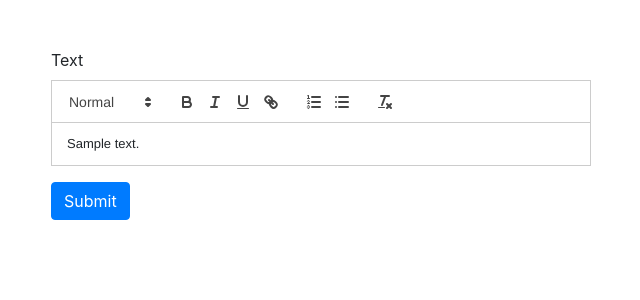
After one commit to KingsleyBell/caleb_website, a Flask app: template app/templates/about.html in a window 1280 px wide. The commit adds this page. Shown: the top 300 px of the page, without its empty margins (319-959 px from the left). Run offline with Flask 2, Linux system fonts and the light colour scheme; the template is opened without the code that fills it: most values are stand-ins (such as "Sample title", 1, 10 or a date in 2020); some libraries are stand-ins or nearby versions.

Commit message:
About editable.

```diff
--- a/app/app.py
+++ b/app/app.py
@@ -14,13 +14,18 @@ application = Flask(__name__)
 @application.route('/')
 def home():
     db_path = os.path.join(application.static_folder, 'db/db.json')
+    about_path = os.path.join(application.static_folder, 'db/about.json')
+
     db = json.loads(open(db_path, 'r').read())
     for section in db:
         for im in section['images']:
             im['offset'] = (100 - int(im['display_width'])) / 2
+
+    about = json.loads(open(about_path, 'r').read())['text']
     return render_template(
         'index.html',
-        links=db
+        links=db,
+        about=about
     )
 
 
@@ -100,11 +105,10 @@ def edit_image(section_id, image_id):
         width = request.form.get('width')
         height = request.form.get('height')
         materials = request.form.get('materials')
-        container_width = request.form.get('container_width')
         display_width = request.form.get('display_width')
         align = request.form.get('align')
 
-        db_section = [s for s in db if s['name'] == section_name][0]
+        db_section = [s for s in db if s['name'].replace('\n', ' ').replace('\r', '') == section_name][0]
         db_section['images'].append(image)
         section['images'].remove(image)
 
@@ -113,9 +117,9 @@ def edit_image(section_id, image_id):
         image["width"] = width
         image["height"] = height
         image["materials"] = materials
-        image["container_width"] = container_width
         image["display_width"] = display_width
         image["align"] = align
+        image["full_width"] = full_width
 
         with open(db_path, 'w') as db_write:
             db_write.write(json.dumps(db))
@@ -239,6 +243,22 @@ def cv():
     return application.send_static_file('pdf/CV.pdf')
 
 
+@application.route('/about/', methods=['GET', 'POST'])
+@requires_auth
+def about():
+    about_path = os.path.join(application.static_folder, 'db/about.json')
+    about_json = json.loads(open(about_path, 'r').read())
+    if request.method == 'POST':
+        about_txt = request.form.get('text')
+        about_json['text'] = about_txt
+        with open(about_path, 'w') as db_write:
+            db_write.write(json.dumps(about_json))
+
+        return redirect(url_for('sections'))
+    else:
+        return render_template('about.html', about_txt=about_json['text'])
+
+
 @application.route('/shift_section_position', methods=['POST'])
 def shift_section_position():
     section_id = request.form.get('section_id')
--- /dev/null
+++ b/app/static/js/about.js
@@ -0,0 +1,22 @@
+var quill, aboutText;
+
+function htmlDecode(input){
+  var e = document.createElement('div');
+  e.innerHTML = input;
+  return e.childNodes[0].nodeValue;
+}
+
+$(document).ready(function () {
+    quill = new Quill('#snow-container', {
+        placeholder: "test",
+        theme: "snow"
+    });
+    console.log(aboutText);
+    quill.clipboard.dangerouslyPasteHTML(htmlDecode(aboutText));
+
+    $("#about-form").on("submit", function () {
+        var myEditor = document.querySelector("#snow-container");
+        var html = myEditor.children[0].innerHTML;
+        $("#text").val(html);
+    });
+});
--- /dev/null
+++ b/app/templates/about.html
@@ -0,0 +1,47 @@
+<!DOCTYPE html>
+<html lang="en">
+<head>
+  <meta charset="UTF-8">
+  <title>EDIT ABOUT</title>
+
+  <link rel="stylesheet"
+        href="https://maxcdn.bootstrapcdn.com/bootstrap/4.0.0-beta/css/bootstrap.min.css"
+        integrity="sha384-/Y6pD6FV/Vv2HJnA6t+vslU6fwYXjCFtcEpHbNJ0lyAFsXTsjBbfaDjzALeQsN6M"
+        crossorigin="anonymous">
+
+  <!-- Include Quill stylesheets -->
+  <link rel="canonical" href="https://quilljs.com/standalone/snow/">
+  <link type="application/atom+xml" rel="alternate" href="https://quilljs.com/feed.xml" title="Quill - Your powerful rich text editor" />
+  <link rel="stylesheet" href="https://cdnjs.cloudflare.com/ajax/libs/KaTeX/0.7.1/katex.min.css" />
+  <link rel="stylesheet" href="https://cdnjs.cloudflare.com/ajax/libs/highlight.js/9.12.0/styles/monokai-sublime.min.css" />
+  <link href="https://cdn.quilljs.com/1.0.0/quill.snow.css" rel="stylesheet">
+</head>
+<body>
+<div class="container">
+  <div class="row justify-content-center mt-5">
+    <div class="col-md-6">
+      <form id="about-form" method="post" enctype="multipart/form-data">
+        <label>Text</label>
+        <div class="standalone-container mb-3">
+          <div id="snow-container"></div>
+        </div>
+        <input type="text" style="display: none;" id="text" name="text">
+        <button type="submit" class="btn btn-primary mb-2">Submit</button>
+      </form>
+    </div>
+  </div>
+</div>
+
+<!-- Include the Quill library -->
+<script src="https://code.jquery.com/jquery-3.2.1.min.js"
+        integrity="sha256-hwg4gsxgFZhOsEEamdOYGBf13FyQuiTwlAQgxVSNgt4="
+        crossorigin></script>
+<script src="https://cdnjs.cloudflare.com/ajax/libs/highlight.js/9.3.0/highlight.min.js"></script>
+<script src="https://cdnjs.cloudflare.com/ajax/libs/KaTeX/0.6.0/katex.min.js"></script>
+<script src="https://cdn.quilljs.com/1.0.6/quill.js"></script>
+
+<script>var aboutText = "{{ about_txt }}";</script>
+<script src="{{ url_for('static', filename='js/about.js') }}"></script>
+
+</body>
+</html>
--- a/app/templates/sections.html
+++ b/app/templates/sections.html
@@ -36,6 +36,10 @@
         <a href="{{ url_for('new_cv') }}"
            class="btn btn-outline-dark">
           New CV
+        </a>
+        <a href="{{ url_for('about') }}"
+           class="btn btn-outline-dark">
+          About
         </a>
       </h3>
       {% for section in db %}
```
